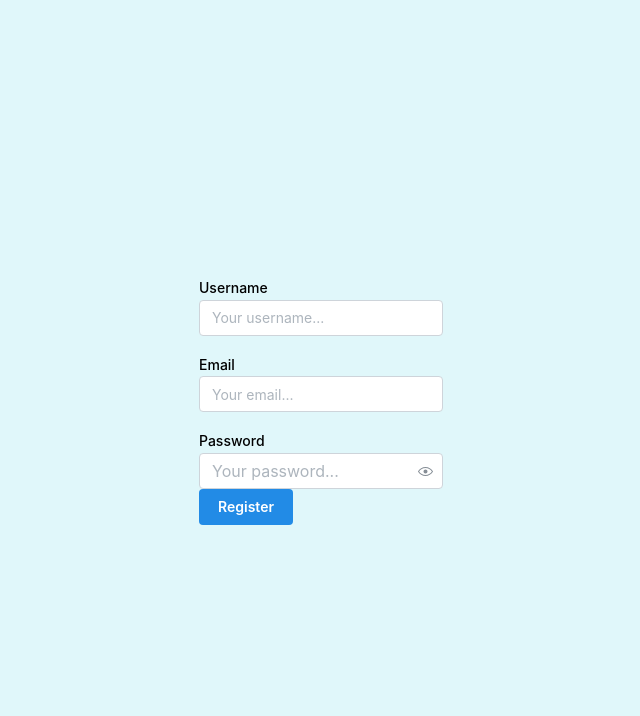
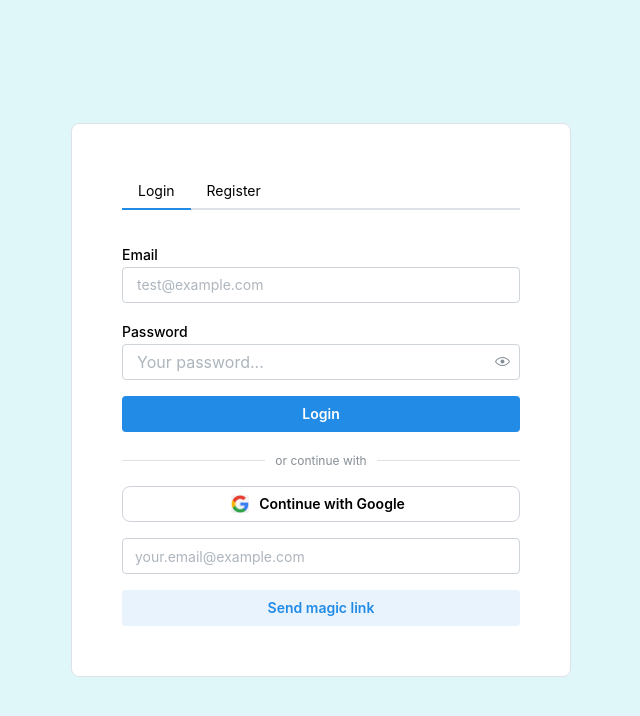
Before and after one commit to JYKATABG/yaya-sleep, a React (Vite) app: page /auth in a window 1280 px wide. Shown: the top 716 px of the page, without its empty margins (319-959 px from the left). Built offline with nearby package versions, Linux system fonts and the light colour scheme; no server answers; the database is empty.

Commit message:
refactor(auth): combine all authentication methods into one component using Pages and fixing styles on forms

```diff
--- a/src/components/auth/LoginForm.jsx
+++ b/src/components/auth/LoginForm.jsx
@@ -1,6 +1,5 @@
 import { supabase } from "../../supabaseClient";
-// import "../styles/LoginForm.css";
-import "../../styles/LoginForm.css";
+import "../../styles/AuthForms.css";
 import { Button, PasswordInput, Stack, TextInput } from "@mantine/core";
 import { useForm } from "@mantine/form";
 import toast from "react-hot-toast";
@@ -30,7 +29,7 @@ export default function LoginForm() {
   };
 
   return (
-    <form onSubmit={form.onSubmit(handleSubmit)}>
+    <form onSubmit={form.onSubmit(handleSubmit)} className="auth-form">
       <Stack>
         <TextInput
           label="Email"
--- a/src/components/auth/RegisterForm.jsx
+++ b/src/components/auth/RegisterForm.jsx
@@ -3,6 +3,7 @@ import { useForm } from "@mantine/form";
 import { IconEye, IconEyeOff } from "@tabler/icons-react";
 import { supabase } from "../../supabaseClient";
 import toast from "react-hot-toast";
+import "../../styles/AuthForms.css";
 
 export default function RegisterForm() {
   const form = useForm({
@@ -47,7 +48,7 @@ export default function RegisterForm() {
   };
 
   return (
-    <form onSubmit={form.onSubmit(handleSubmit)}>
+    <form onSubmit={form.onSubmit(handleSubmit)} className="auth-form">
       <Stack>
         <TextInput
           label="Username"
@@ -62,6 +63,9 @@ export default function RegisterForm() {
         <PasswordInput
           label="Password"
           placeholder="Your password..."
+          style={{
+            border: "none",
+          }}
           visibilityToggleButtonProps={{
             title: "Hidde/Show password",
             icon: (revealed) => (revealed ? <IconEyeOff /> : <IconEye />),
--- a/src/components/auth/SocialAuth.jsx
+++ b/src/components/auth/SocialAuth.jsx
@@ -4,7 +4,7 @@ import { useState } from "react";
 import toast from "react-hot-toast";
 import { supabase } from "../../supabaseClient";
 
-export const SocialAuth = () => {
+export default function SocialAuth() {
   const [email, setEmail] = useState("");
   const [loading, setLoading] = useState(false);
 
@@ -32,7 +32,7 @@ export const SocialAuth = () => {
   };
 
   return (
-    <Stack>
+    <Stack style={{marginTop: "20px"}}>
       <Divider label="or continue with" labelPosition="center" />
 
       <Button
@@ -61,4 +61,4 @@ export const SocialAuth = () => {
       </Stack>
     </Stack>
   );
-};
+}
--- a/src/pages/AuthPages.jsx
+++ b/src/pages/AuthPages.jsx
@@ -1,11 +1,35 @@
 import RegisterForm from "../components/auth/RegisterForm";
 import LoginForm from "../components/auth/LoginForm";
+import SocialAuth from "../components/auth/SocialAuth";
+import { Paper, Tabs } from "@mantine/core";
 
 export default function AuthPages() {
   return (
     <div className="login-page">
-      {/* <LoginForm /> */}
-      <RegisterForm />
+      <Paper
+        withBorder
+        p={50}
+        radius={"md"}
+        style={{
+          maxWidth: 500,
+          width: "100%",
+          margin: "auto",
+        }}
+      >
+        <Tabs defaultValue={"login"}>
+          <Tabs.List>
+            <Tabs.Tab value="login">Login</Tabs.Tab>
+            <Tabs.Tab value="register">Register</Tabs.Tab>
+          </Tabs.List>
+          <Tabs.Panel value="login" pt={"xl"}>
+            <LoginForm />
+          </Tabs.Panel>
+          <Tabs.Panel value="register" pt={"xl"}>
+            <RegisterForm />
+          </Tabs.Panel>
+        </Tabs>
+        <SocialAuth />
+      </Paper>
     </div>
   );
 }
--- /dev/null
+++ b/src/styles/AuthForms.css
@@ -0,0 +1,48 @@
+.login-page {
+  min-height: 100vh;
+  display: flex;
+  width: 100%;
+  justify-content: center;
+  align-items: center;
+  background-color: var(--bg-main);
+  /* #E0F7FA */
+  padding: 20px;
+  margin-bottom: 30px;
+}
+
+/* Form */
+.auth-form {
+  display: flex;
+  flex-direction: column;
+  gap: 15px;
+}
+
+.auth-form input {
+  padding: 14px;
+  /* border-radius: 15px; */
+  /* border: 2px solid var(--inputs-borders); */
+  /* background: var(--inputs-background); */
+  outline: none;
+  transition: 0.3s;
+}
+
+.auth-form input:focus {
+  border-color: var(--primary-button);
+}
+
+.submit-btn {
+  background-color: var(--primary-button);
+  color: white;
+  border: none;
+  padding: 14px;
+  border-radius: 15px;
+  font-weight: bold;
+  cursor: pointer;
+  box-shadow: 0 4px 15px rgba(38, 198, 218, 0.3);
+  transition: 0.3s;
+}
+
+.submit-btn:hover {
+  opacity: 0.9;
+  transform: translateY(-2px);
+}
--- a/src/styles/LoginForm.css
+++ /dev/null
@@ -1,132 +0,0 @@
-.login-page {
-    min-height: 100vh;
-    display: flex;
-    width: 100%;
-    justify-content: center;
-    align-items: center;
-    background-color: var(--bg-main);
-    /* #E0F7FA */
-    padding: 20px;
-}
-
-.login-container {
-    background: white;
-    padding: 40px 30px;
-    border-radius: 30px;
-    width: 100%;
-    max-width: 400px;
-    box-shadow: 0 15px 35px rgba(0, 96, 100, 0.1);
-    text-align: center;
-}
-
-.login-header h1 {
-    color: var(--main-text);
-    /* #006064 */
-    font-size: 2rem;
-    margin-bottom: 10px;
-}
-
-.login-header p {
-    color: var(--secondary-text);
-    margin-bottom: 30px;
-}
-
-/* Google Button */
-.google-btn {
-    width: 100%;
-    padding: 12px;
-    border: 2px solid #E0F7FA;
-    background: white;
-    border-radius: 15px;
-    display: flex;
-    justify-content: center;
-    align-items: center;
-    gap: 10px;
-    cursor: pointer;
-    font-weight: 600;
-    transition: all 0.3s ease;
-    color: #455A64;
-}
-
-.google-btn img {
-    width: 20px;
-}
-
-.google-btn:hover {
-    background-color: #F1FDFF;
-    border-color: var(--primary-button);
-}
-
-/* Divider */
-.divider {
-    margin: 25px 0;
-    position: relative;
-    border-bottom: 1px solid #E0F7FA;
-}
-
-.divider span {
-    position: absolute;
-    top: -10px;
-    left: 50%;
-    transform: translateX(-50%);
-    background: white;
-    padding: 0 15px;
-    font-size: 0.8rem;
-    color: #B2EBF2;
-    text-transform: uppercase;
-}
-
-/* Form */
-.login-form {
-    display: flex;
-    flex-direction: column;
-    gap: 15px;
-}
-
-.login-form input {
-    padding: 14px;
-    border-radius: 15px;
-    border: 2px solid var(--inputs-borders);
-    background: var(--inputs-background);
-    outline: none;
-    transition: 0.3s;
-}
-
-.login-form input:focus {
-    border-color: var(--primary-button);
-}
-
-.submit-btn {
-    background-color: var(--primary-button);
-    color: white;
-    border: none;
-    padding: 14px;
-    border-radius: 15px;
-    font-weight: bold;
-    cursor: pointer;
-    box-shadow: 0 4px 15px rgba(38, 198, 218, 0.3);
-    transition: 0.3s;
-}
-
-.submit-btn:hover {
-    opacity: 0.9;
-    transform: translateY(-2px);
-}
-
-/* Messages */
-.message {
-    margin-top: 20px;
-    padding: 10px;
-    border-radius: 10px;
-    font-size: 0.9rem;
-}
-
-.message.error {
-    background: #FFEBEE;
-    color: #D32F2F;
-}
-
-.message.success {
-    background: #E8F5E9;
-    color: #2E7D32;
-}
```
